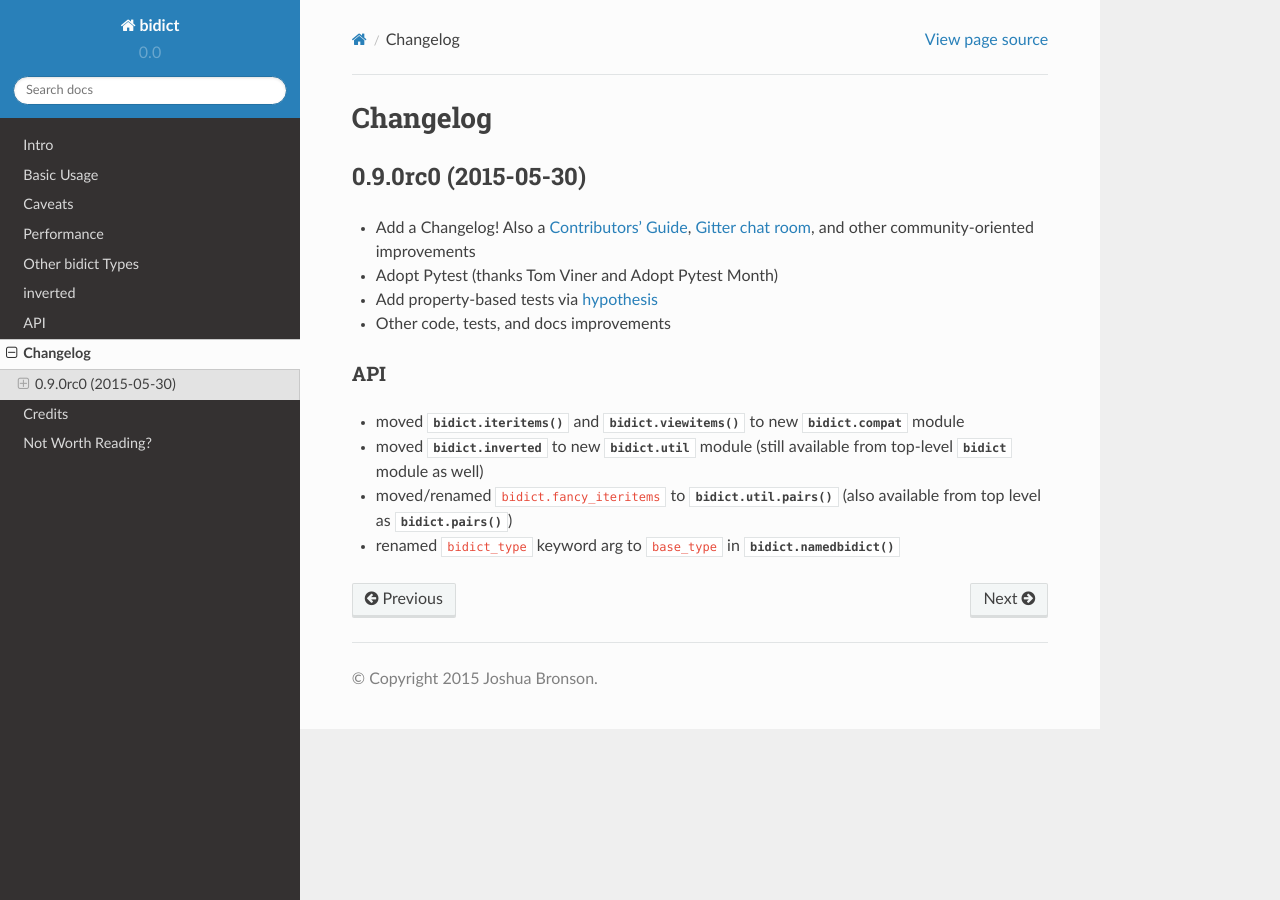
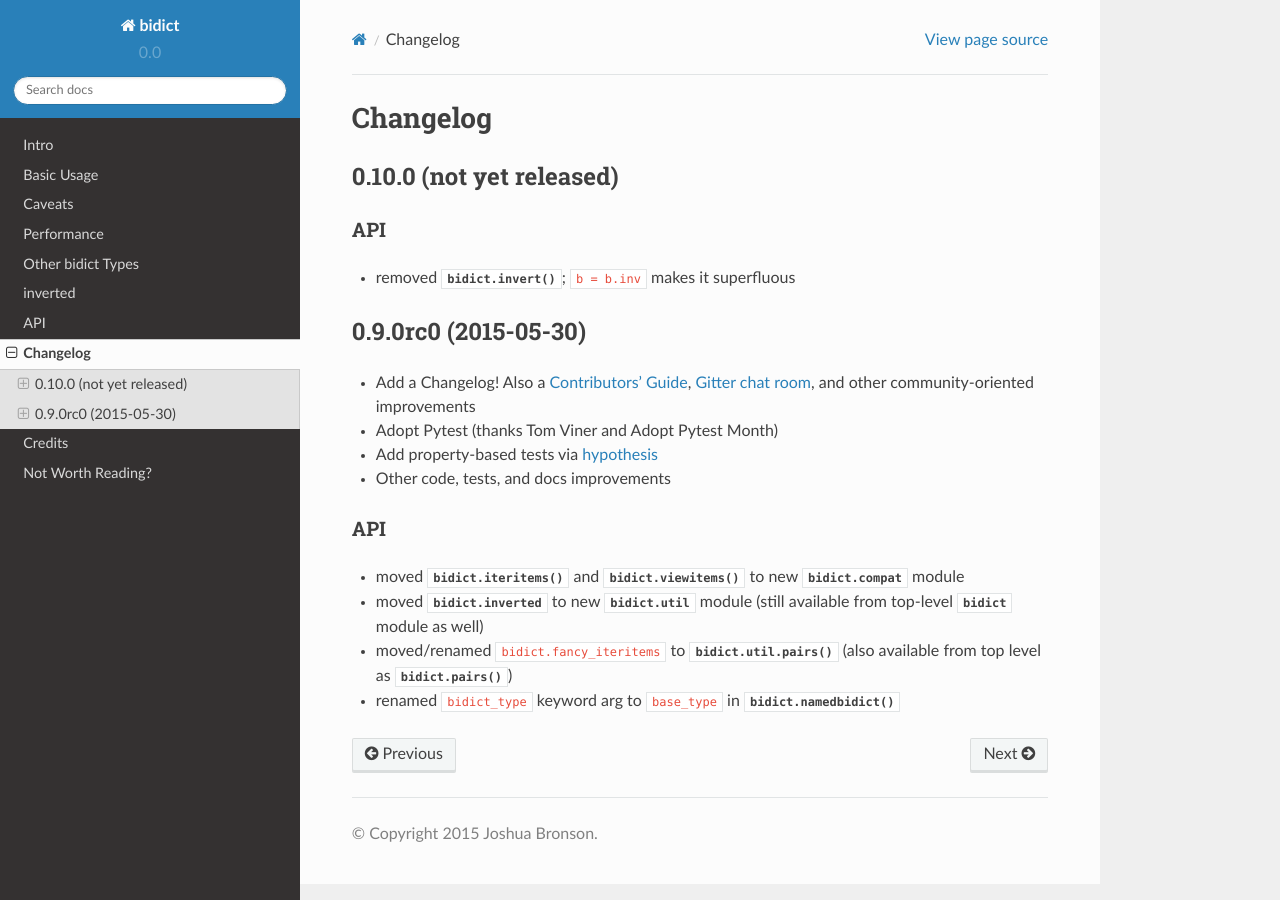
Before and after one commit to jab/bidict, a Sphinx documentation site: the page built from docs/changelog.rst, in a window 1280 px wide. Built offline with Sphinx 7.4.7 and the Read the Docs theme 2.0.0, drawn with Linux system fonts in a browser that asks for light colours.

Commit message:
remove bidict.invert
closes #20

```diff
--- a/docs/changelog.rst
+++ b/docs/changelog.rst
@@ -2,6 +2,14 @@
 
 Changelog
 =========
+
+0.10.0 (not yet released)
+-------------------------
+
+API
+^^^
+
+- removed :func:`bidict.invert`; ``b = b.inv`` makes it superfluous
 
 0.9.0rc0 (2015-05-30)
 ----------------------------
```
Also changed, not shown: 3 other files.
